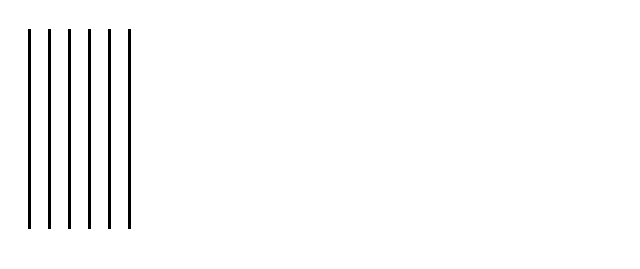
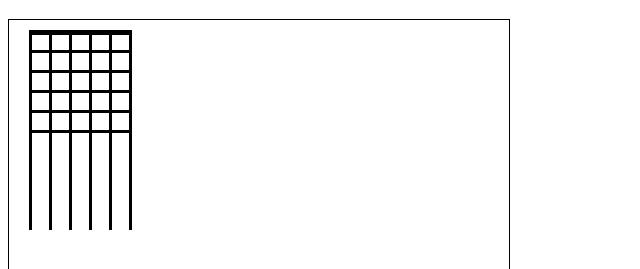
Before and after one commit to cgamache/chordapp, a plain HTML site: page index.html in a window 1280 px wide. Shown: the part 61-330 px from the top of the page, without its empty margins (0-640 px from the left). Drawn offline with Linux system fonts and the light colour scheme.

Commit message:
created chord function, drew strings and frets

```diff
--- a/chordify.js
+++ b/chordify.js
@@ -1,13 +1,41 @@
 //Javascript
 
+
+
+
+
 window.onload = function() {  //runs once window had loaded
-	var canvas = document.getElementById('paper'),
-	c = canvas.getContext('2d');  //specifies a 2d getContext
+		var testchord = new chord(0, 0);
+		testchord.draw();
+	};
+
+ //chord object
+function chord (x, y) {
+	var canvas = document.getElementById('paper');
+	var c = canvas.getContext('2d');  //specifies a 2d getContext
+ 	this.x = x;
+ 	this.y = y;
+ 	this.draw = function () {
 	 	c.fillStyle = 'black';
+	 		//draws strings
 		c.fillRect(20, 10, 3, 200);
 		c.fillRect(40, 10, 3, 200);
 		c.fillRect(60, 10, 3, 200);
 		c.fillRect(80, 10, 3, 200);
 		c.fillRect(100, 10, 3, 200);
 		c.fillRect(120, 10, 3, 200);
+
+		//draws nut
+		c.fillRect(20, 10, 100, 5);
+
+		//frets
+		c.fillRect(20, 30, 100, 3);
+		c.fillRect(20, 50, 100, 3);
+		c.fillRect(20, 70, 100, 3);
+		c.fillRect(20, 90, 100, 3);
+		c.fillRect(20, 110, 100, 3);
 	 };
+
+
+
+ }
--- a/style.css
+++ b/style.css
@@ -1 +1,5 @@
 /* CSS */
+
+#paper {
+	border: 1px solid black;
+}
```
Lines whose indentation alone changed are shown as unchanged.
